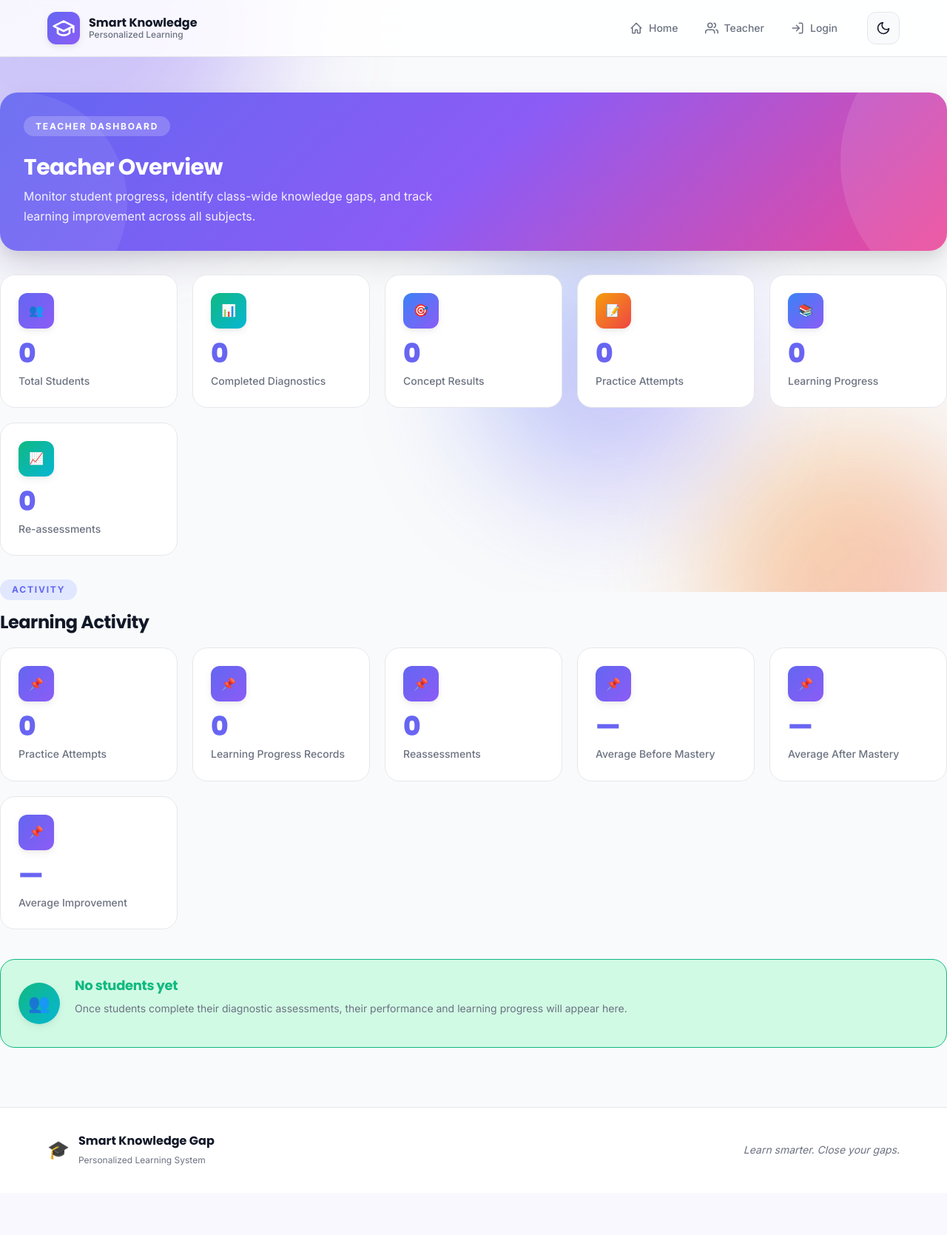
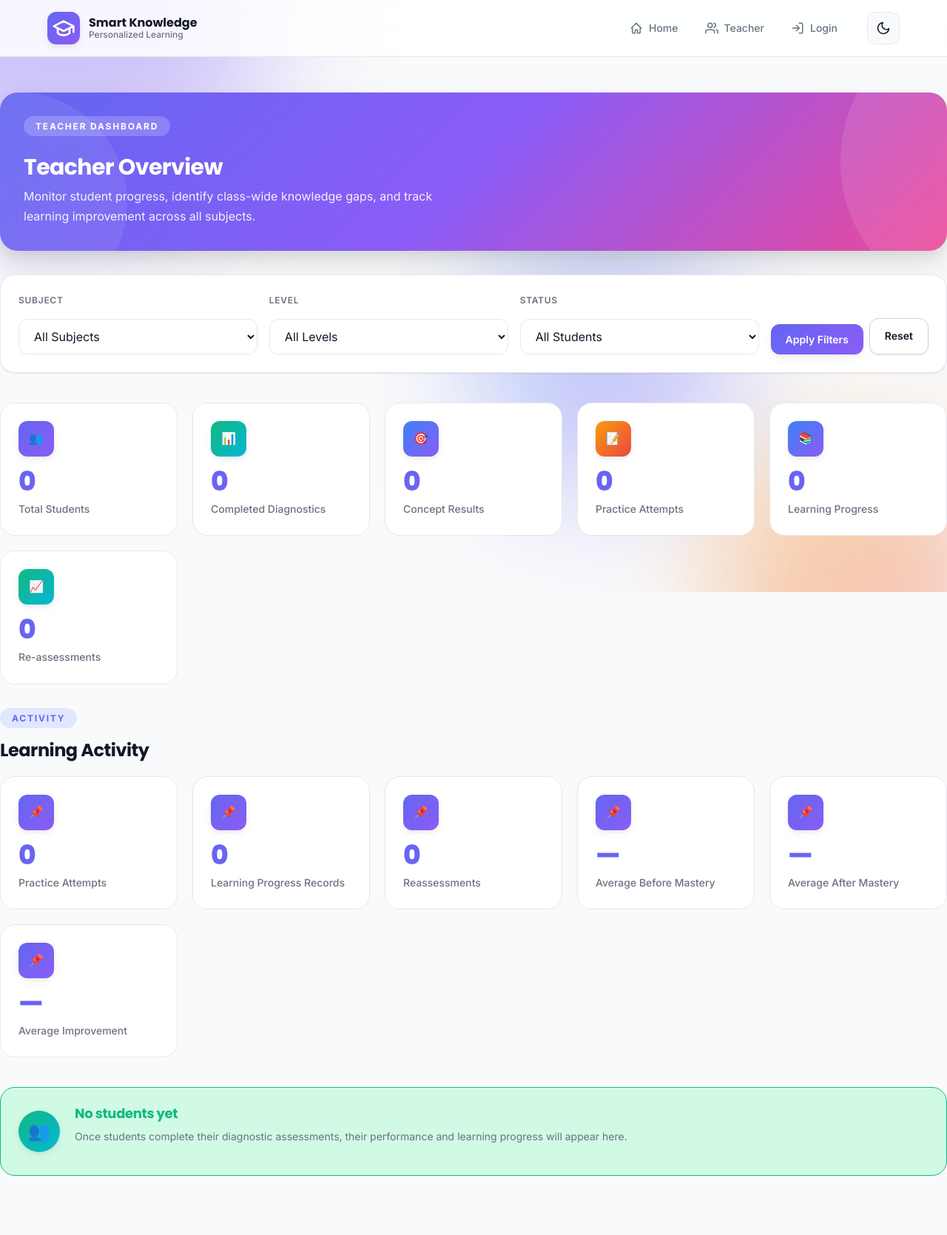
Before and after one commit to qamarsobhy7-source/Smart-Knowledge-Gap-System, a Flask app: page /teacher-dashboard in a window 1280 px wide. Shown: the top 1669 px of the page at 74% size. Before the commit the page ends 1575 px from the top, so only its background shows below. Run offline with Flask 3, Linux system fonts and the light colour scheme; data that the repository does not hold is empty.

Commit message:
feat(teacher): add subject, level, and status filters to teacher dashboard

```diff
--- a/app/app.py
+++ b/app/app.py
@@ -1260,8 +1260,17 @@ def download_report(student_id):
     methods=["GET"]
 )
 def teacher_dashboard():
+    # Read filters from query params
+    subject_filter = request.args.get("subject", "").strip() or None
+    level_filter = request.args.get("level", "").strip() or None
+    status_filter = request.args.get("status", "").strip() or None
+
     try:
-        dashboard_data = get_teacher_dashboard_data()
+        dashboard_data = get_teacher_dashboard_data(
+            subject_filter=subject_filter,
+            level_filter=level_filter,
+            status_filter=status_filter
+        )
     except Exception:
         app.logger.exception(
             "Teacher dashboard failed."
@@ -1270,6 +1279,13 @@ def teacher_dashboard():
             "Unable to load the teacher dashboard.",
             500
         )
+
+    # Pass current filter values to the template
+    dashboard_data["current_filters"] = {
+        "subject": subject_filter or "",
+        "level": level_filter or "",
+        "status": status_filter or "",
+    }
 
     return render_template(
         "teacher_dashboard.html",
--- a/app/teacher_dashboard_service.py
+++ b/app/teacher_dashboard_service.py
@@ -48,7 +48,13 @@ def _empty_teacher_dashboard():
     }
 
 
-def _get_student_records(connection, concepts_df):
+def _get_student_records(
+    connection,
+    concepts_df,
+    subject_filter=None,
+    level_filter=None,
+    status_filter=None
+):
     rows = connection.execute(
         """
         SELECT
@@ -191,6 +197,19 @@ def _get_student_records(connection, concepts_df):
                 )
             }
         )
+
+        # ---- Apply filters ----
+    if subject_filter:
+        records = [r for r in records if r.get("subject") == subject_filter]
+    if level_filter:
+        records = [r for r in records if r.get("level") == level_filter]
+    if status_filter:
+        if status_filter == "at_risk":
+            records = [r for r in records if float(r.get("mastery") or 0) < 60]
+        elif status_filter == "strong":
+            records = [r for r in records if float(r.get("mastery") or 0) >= 80]
+        elif status_filter == "critical":
+            records = [r for r in records if float(r.get("mastery") or 0) < 40]
 
     return records
 
@@ -904,7 +923,11 @@ def _get_reassessment_and_improvement(
     return records
 
 
-def get_teacher_dashboard_data():
+def get_teacher_dashboard_data(
+    subject_filter=None,
+    level_filter=None,
+    status_filter=None
+):
     concepts_df = load_concepts()
 
     if concepts_df.empty:
@@ -962,7 +985,10 @@ def get_teacher_dashboard_data():
 
         student_records = _get_student_records(
             connection,
-            concepts_df
+            concepts_df,
+            subject_filter=subject_filter,
+            level_filter=level_filter,
+            status_filter=status_filter
         )
 
         student_performance = (
--- a/static/style.css
+++ b/static/style.css
@@ -2671,3 +2671,79 @@ textarea:focus {
     color: var(--color-text);
     font-family: var(--font-heading);
 }
+
+
+/* ============================================================
+   TEACHER DASHBOARD — FILTERS
+   ============================================================ */
+.filters-form {
+    background: var(--color-surface);
+    border: 1px solid var(--color-border);
+    border-radius: var(--radius-xl);
+    padding: var(--space-6);
+    box-shadow: var(--shadow-sm);
+    transition: all var(--transition-base);
+}
+
+.filters-form:hover {
+    border-color: var(--color-primary);
+    box-shadow: var(--shadow-md);
+}
+
+.filters-grid {
+    display: grid;
+    grid-template-columns: 1fr 1fr 1fr auto;
+    gap: var(--space-4);
+    align-items: end;
+}
+
+.filters-grid .form-group {
+    margin-bottom: 0;
+}
+
+.filters-grid label {
+    font-size: var(--text-xs);
+    text-transform: uppercase;
+    letter-spacing: 0.06em;
+    color: var(--color-text-secondary);
+    margin-bottom: var(--space-2);
+}
+
+.filter-actions {
+    display: flex;
+    gap: var(--space-2);
+    align-items: end;
+}
+
+.filter-actions .primary-btn,
+.filter-actions .btn {
+    padding: var(--space-3) var(--space-5);
+    font-size: var(--text-sm);
+    white-space: nowrap;
+}
+
+@media (max-width: 900px) {
+    .filters-grid {
+        grid-template-columns: 1fr 1fr;
+    }
+
+    .filter-actions {
+        grid-column: span 2;
+        justify-content: flex-end;
+    }
+}
+
+@media (max-width: 600px) {
+    .filters-grid {
+        grid-template-columns: 1fr;
+    }
+
+    .filter-actions {
+        grid-column: span 1;
+    }
+
+    .filter-actions .primary-btn,
+    .filter-actions .btn {
+        flex: 1;
+    }
+}
--- a/templates/teacher_dashboard.html
+++ b/templates/teacher_dashboard.html
@@ -17,6 +17,56 @@
             and track learning improvement across all subjects.
         </p>
     </div>
+
+    {# ============================================================ #}
+    {# FILTERS #}
+    {# ============================================================ #}
+    <section class="dashboard-section">
+        <form method="GET" action="{{ url_for('teacher_dashboard') }}" class="filters-form" data-animate>
+            <div class="filters-grid">
+
+                <div class="form-group">
+                    <label for="filter-subject">Subject</label>
+                    <select id="filter-subject" name="subject">
+                        <option value="">All Subjects</option>
+                        <option value="Mathematics" {% if current_filters.subject == 'Mathematics' %}selected{% endif %}>Mathematics</option>
+                        <option value="Physics" {% if current_filters.subject == 'Physics' %}selected{% endif %}>Physics</option>
+                        <option value="Computer Science" {% if current_filters.subject == 'Computer Science' %}selected{% endif %}>Computer Science</option>
+                    </select>
+                </div>
+
+                <div class="form-group">
+                    <label for="filter-level">Level</label>
+                    <select id="filter-level" name="level">
+                        <option value="">All Levels</option>
+                        <option value="Beginner" {% if current_filters.level == 'Beginner' %}selected{% endif %}>Beginner</option>
+                        <option value="Intermediate" {% if current_filters.level == 'Intermediate' %}selected{% endif %}>Intermediate</option>
+                        <option value="Advanced" {% if current_filters.level == 'Advanced' %}selected{% endif %}>Advanced</option>
+                    </select>
+                </div>
+
+                <div class="form-group">
+                    <label for="filter-status">Status</label>
+                    <select id="filter-status" name="status">
+                        <option value="">All Students</option>
+                        <option value="at_risk" {% if current_filters.status == 'at_risk' %}selected{% endif %}>At Risk (&lt; 60%)</option>
+                        <option value="strong" {% if current_filters.status == 'strong' %}selected{% endif %}>Strong (&ge; 80%)</option>
+                        <option value="critical" {% if current_filters.status == 'critical' %}selected{% endif %}>Critical (&lt; 40%)</option>
+                    </select>
+                </div>
+
+                <div class="filter-actions">
+                    <button type="submit" class="primary-btn">
+                        Apply Filters
+                    </button>
+                    <a href="{{ url_for('teacher_dashboard') }}" class="btn btn-secondary">
+                        Reset
+                    </a>
+                </div>
+
+            </div>
+        </form>
+    </section>
 
     {# ============================================================ #}
     {# STATS GRID — OVERVIEW #}
```
